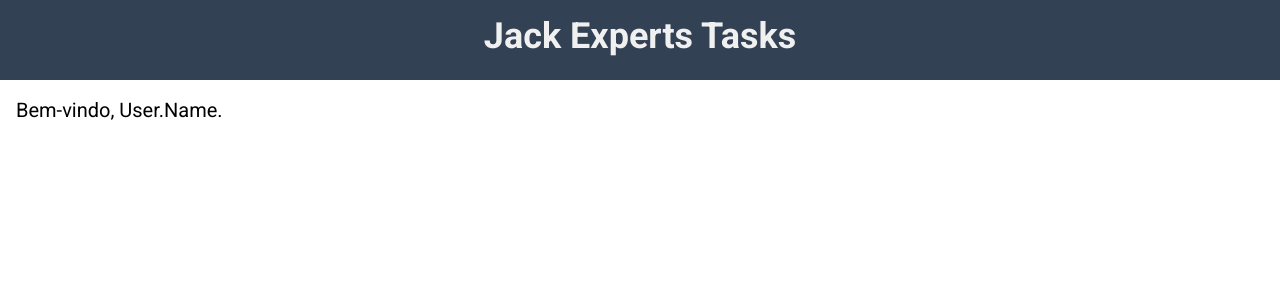
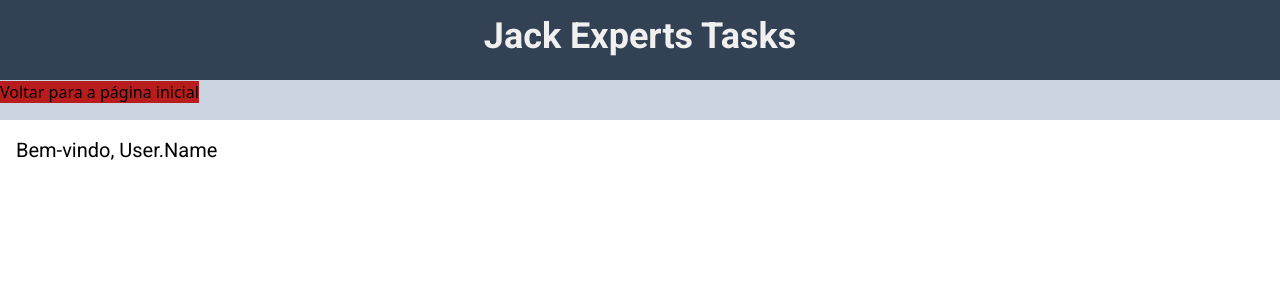
Before and after one commit to igormath/jack-experts-challenge, a React (Vite) app in the folder client/: page /home in a window 1280 px wide. Shown: the top 300 px of the page. Built offline with nearby package versions, Linux system fonts and the light colour scheme.

Commit message:
update Home receiving email via ReactRouter custom hook

```diff
--- a/client/src/components/Home/Home.tsx
+++ b/client/src/components/Home/Home.tsx
@@ -1,15 +1,22 @@
+import { useLocation } from "react-router-dom";
 import Header from "../Header/Header";
 
 const Home = () => {
-  return (
+    const location = useLocation();
+    const email = location.state?.email;
+
+    return (
     <>
         <Header/>
+        <nav className="h-10 bg-slate-300">
+            <a href="/" className=" bg-red-700">Voltar para a página inicial</a>
+        </nav>
         <main className="font-roboto">
-            <h2 className="m-4  text-xl">Bem-vindo, User.Name.</h2>
+            <h2 className="m-4  text-xl">Bem-vindo, User.Name {email}</h2>
             {/* Assistir algum video de TO-DO list para pegar inspiração para essa tela */}
         </main>
     </>
-  )
+    )
 }
 
 export default Home;
```
